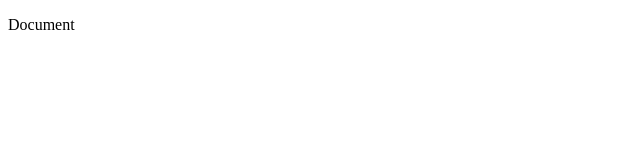
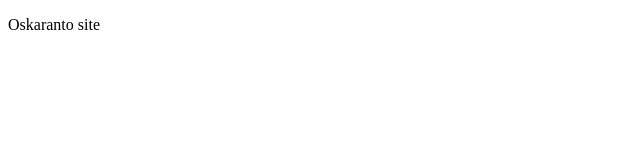
Before and after one commit to numbersanalyst/pilkarzyki, a plain HTML site: page index.html in a window 1280 px wide. Shown: the full height of the page, 0-640 px from the left. Drawn offline with Linux system fonts and the light colour scheme.

Commit message:
Update index.html

```diff
--- a/index.html
+++ b/index.html
@@ -4,9 +4,9 @@
     <meta charset="UTF-8">
     <meta http-equiv="X-UA-Compatible" content="IE=edge">
     <meta name="viewport" content="width=device-width, initial-scale=1.0">
-    <title>Document</title>
+    <title>Oskaranto</title>
 </head>
 <body>
-  <p>Document</p>
+  <p>Oskaranto site</p>
 </body>
 </html>
```
